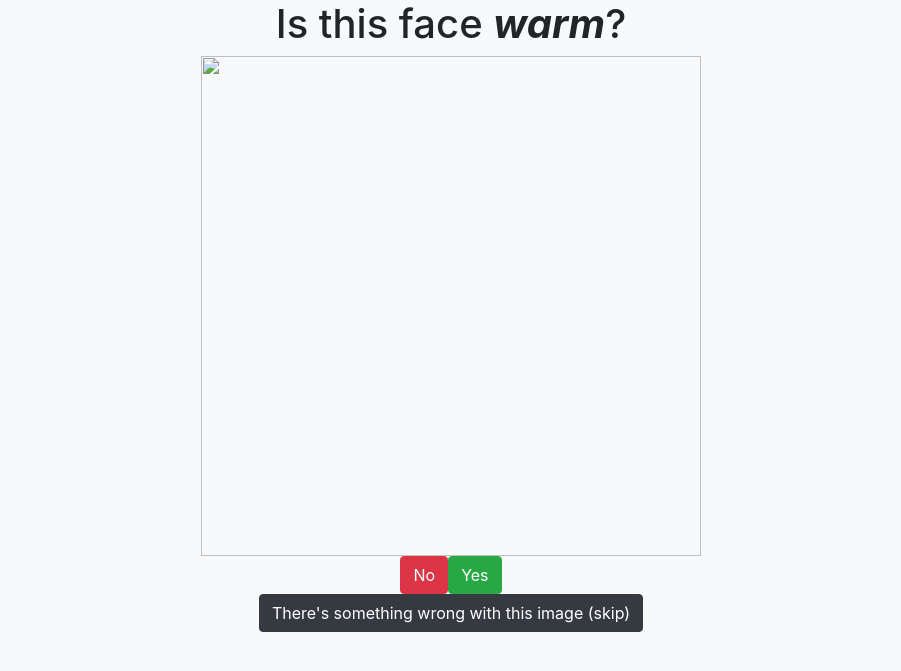
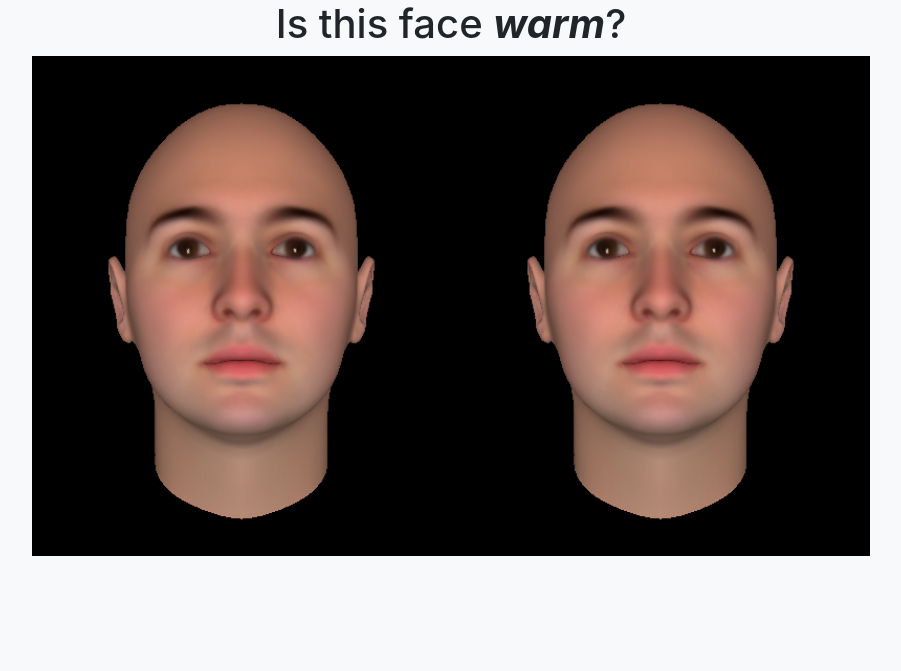
Before and after one commit to StafaH/jamm-bandit, a Django app: page / in a window 1280 px wide. Shown: the top 671 px of the page, without its empty margins (189-1090 px from the left). Run offline with Django 3.2, Linux system fonts and the light colour scheme; some libraries are stand-ins or nearby versions.

Commit message:
change layout

```diff
--- a/hello/templates/index.html
+++ b/hello/templates/index.html
@@ -22,6 +22,10 @@
 function skip() {
     var imgElement = document.getElementById('candidate');
 	imgElement.src = "static/images/fi_000_dom2.bmp";
+}
+
+function record_win(el_id) {
+  console.log(`${el_id} won!`);
 }
 
 /*
@@ -80,20 +84,9 @@
   </div>
 
   <div class="row justify-content-center">
-	  <img src="{{  image  }}" id="candidate" style="500px", height="500px">
+    <img src="static/images/fi_001_dom0.bmp" id="candidate1" style="500px", height="500px" onClick="record_win(this.id)">
+    <img src="static/images/fi_001_dom0.bmp" id="candidate2" style="500px", height="500px" onClick="record_win(this.id)">
   </div>
-
-  <div class="row justify-content-center">
-    <button type="button" class="btn btn-danger" onclick="noChange();">No</button>
-    <button type="button" class="btn btn-success" onclick="yesChange();">Yes</button>
-  </div>
-
-
-
-	<div class="row justify-content-center">
-		<button type="button" class="btn btn-dark" onclick="skip();">There's something wrong with this image (skip)</button>
-	</div>
-
 
 </body>
 </html>
```
